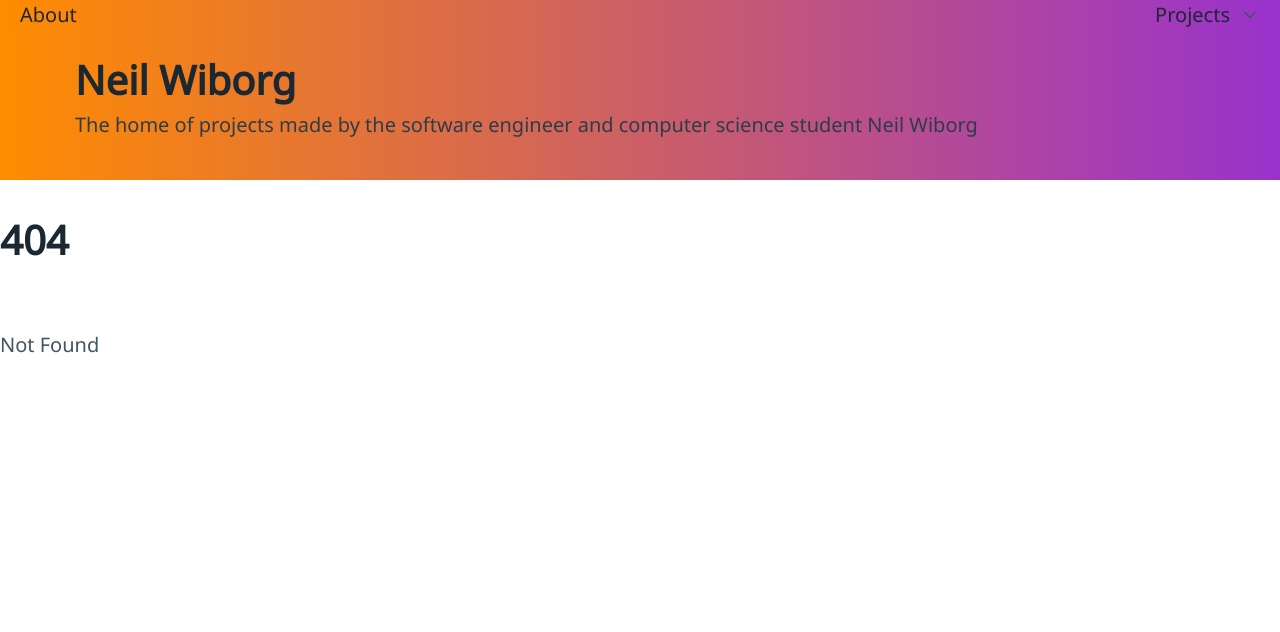
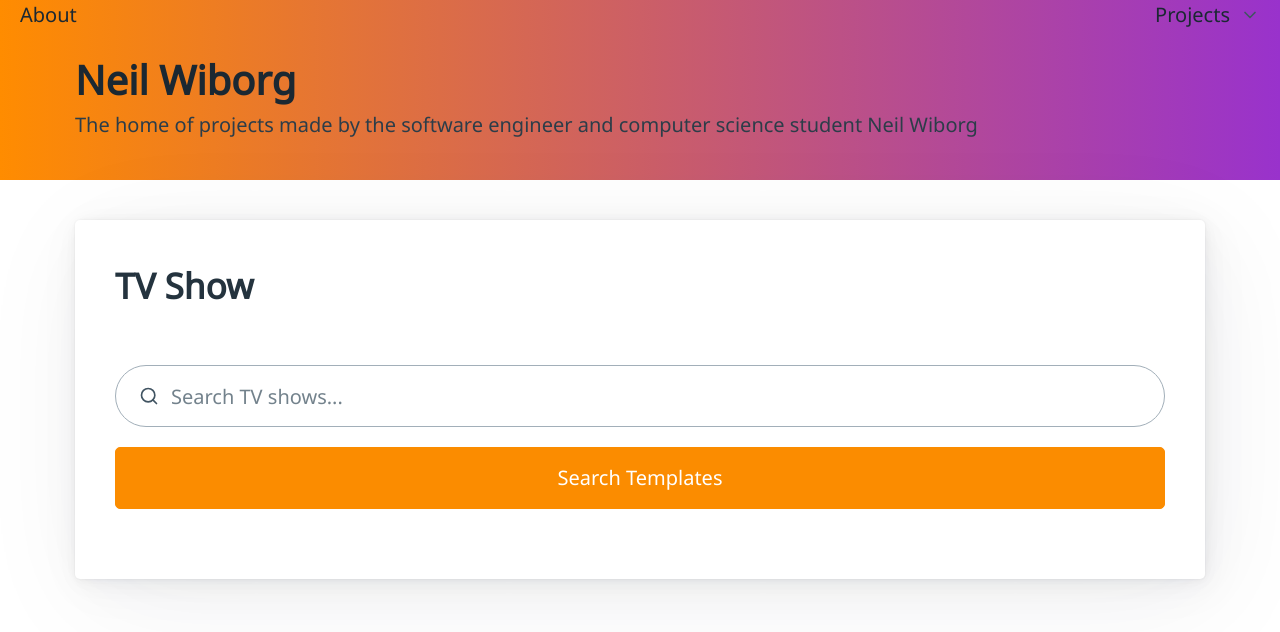
Before and after one commit to neilwiborg/NeilWib.org, a SvelteKit app in the folder frontend/: page /TVShow in a window 1280 px wide. Before the commit this address had no page. Shown: the top 632 px of the page. Built offline with nearby package versions, Linux system fonts and the light colour scheme.

Commit message:
initial tv show route

```diff
--- /dev/null
+++ b/frontend/src/routes/TVShow/+page.svelte
@@ -0,0 +1,44 @@
+<script lang="ts">
+    type showType = {
+        name: string,
+        id: number,
+        image: string
+    }
+
+    let loading = false;
+	let searchQuery = "";
+	let showResults: showType[] = [];
+
+    const onSearch = async () => {
+		loading = true;
+		let response = await fetch(import.meta.env.VITE_BACKEND_HOSTNAME + "/tvshow/shows?" + new URLSearchParams({
+			searchterm: searchQuery
+		}));
+        let responseData = await response.json();
+        showResults = responseData.shows;
+        loading = false;
+	};
+</script>
+
+<svelte:head>
+	<title>TV Show</title>
+</svelte:head>
+
+<main class="container">
+	<article>
+		<h2>TV Show</h2>
+		<form>
+			<input type="search" placeholder="Search TV shows..." bind:value={searchQuery} />
+			<button type="submit" on:click={onSearch}>Search Templates</button>
+		</form>
+		{#if loading}
+		<p aria-busy="true">Loading results...</p>
+		{:else}
+			{#each showResults as show}
+				<div class="grid">
+                    <a href={"/TVShow/shows/" + show.id}><img src={show.image} alt={show.name}></a>
+				</div>
+			{/each}
+		{/if}
+	</article>
+</main>
```
Also changed, not shown: frontend/src/routes/TVShow/shows/[slug]/+page.svelte (added), 1 other file (tests, documents, lock files or other folders).
